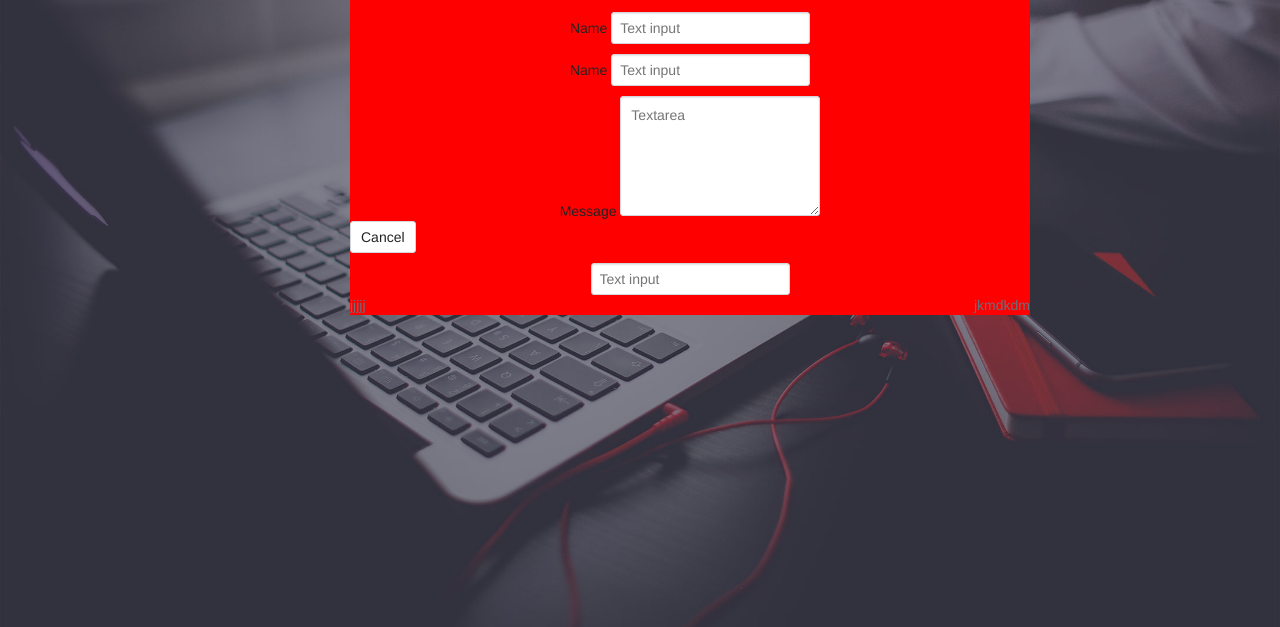
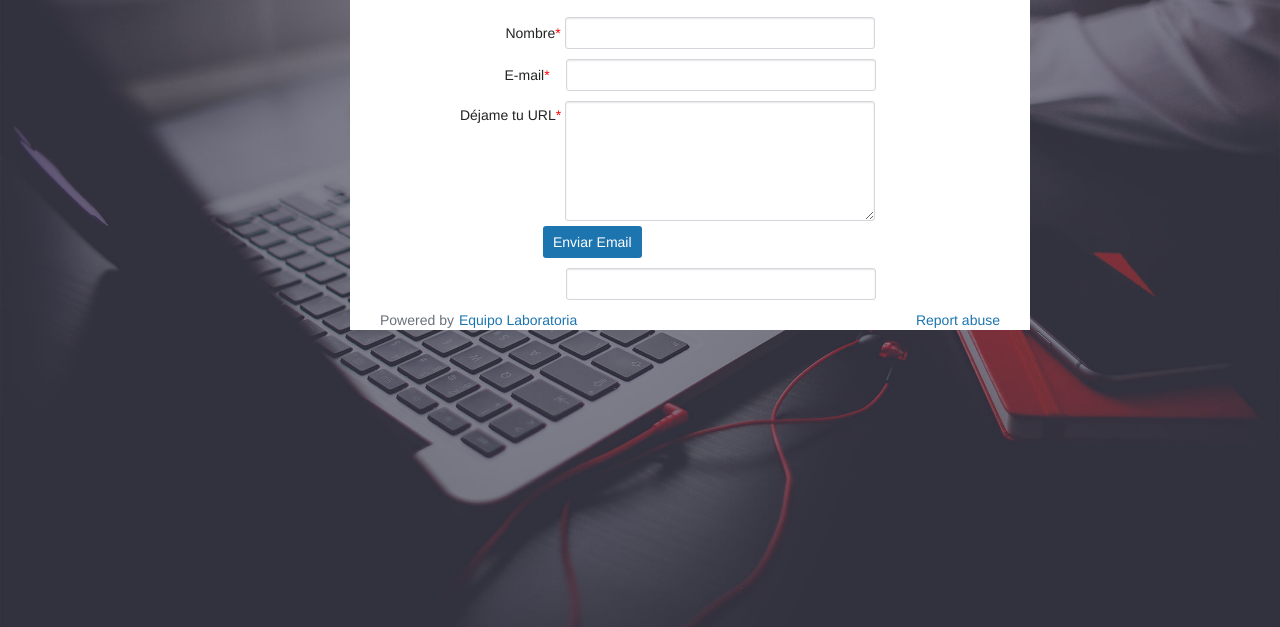
Before and after one commit to DianaMontufar/User-Testing-360-, a plain HTML site: page contact.html in a window 1280 px wide. Shown: the part 173-800 px from the top of the page. Drawn offline with Linux system fonts and the light colour scheme.

Commit message:
User Testing

```diff
--- a/contact.html
+++ b/contact.html
@@ -20,45 +20,45 @@
 			<div class="hero is-fullheight">
 			<div class="container">
 				<p class="control">
-				  <h1 class="h1-form is-text-left">Formulario User Testing 360</h1>
+				  <h1 class="h1-form">Formulario User Testing 360</h1>
 				  <hr class="hr-h1">
 				  <div class="lb">
-				  <label class="label">Name</label>
+				  <label class="label">Nombre<p class="asterisco">*</p></label>
 				  </div>
 				  <div class="inp">
-				  <input class="input" type="text" placeholder="Text input">
+				  <input class="input" type="text" placeholder="">
 				  </div>
 				</p>
 				<p class="control">
 				  <div class="lb">
-				  <label class="label">Name</label>
+				  <label class="label lb-a">E-mail<p class="asterisco">*</p></label>
 				  </div>
 				  <div class="inp">
-				  <input class="input" type="text" placeholder="Text input">
+				  <input class="input" type="text" placeholder="">
 				  </div>
 				</p>
 				<p class="control">
-					<div class="lb">
-						<label class="label">Message</label>
+					<div class="lb-txtarea">
+						<label class="label lb-txt">Déjame tu URL<p class="asterisco">*</p></label>
 					</div>
 				  	<div class="inp">
-				  <textarea class="textarea" placeholder="Textarea"></textarea>
+				  <textarea class="textarea" placeholder=""></textarea>
 				  </div>
 				</p>
 				<p class="control">
-				  <button class="button">Cancel</button>
+				  <button class="button btn-form">Enviar Email</button>
 				</p>
 				<p class="control">
 				<div class="inp">
-				  <input class="input" type="text" placeholder="Text input">
+				  <input class="input inp-email" type="text" placeholder="">
 				  </div>
 				  </p>
-				 <div class="columns">
+				 <div class="columns mg-l-r-20">
 					<div class="column is-text-left">
-						<p>jjjjj</p>
+						<p class="inp mg-r-5px">Powered by</p><a class="inp a-form" href="#">Equipo Laboratoria</a>
 					</div>
 					<div class="column is-text-right">
-						<p>jkmdkdm</p>
+						<a class="a-form" href="#">Report abuse</a>
 					</div>
 				 </div>
 				</div>
--- a/css/main-contact.css
+++ b/css/main-contact.css
@@ -10,21 +10,53 @@
 		background-color: rgba(45, 44, 65, 0.6);
 	}
 	.container{
-		background: red;
+		background: white;
 		margin: 100px 250px 0 350px;
 		border-top: 6px #1D75B0 solid;
 	}
+		.input{
+			width: 310px;
+		}
+		.textarea{
+			width: 310px;
+		}
+		.lb-a{
+			margin-right: 12px;
+		}
+		.button{
+
+			background: #1D75B0;
+			color: white;
+			border: none;
+		}
+		.inp-email{
+			margin-left: 61px;
+		}
+		.lb-txtarea{
+			display: inline-block;
+		}
+		.lb-txt{
+			margin-left: -45px;
+		    position: relative;
+		    top: -101px;
+		}
+		.btn-form{
+			margin-left: 193px;
+		}
 		.h1-form{
 			font-size: 30px;
-			margin-left: 60px;
 		}
 		.hr-h1{
-			margin-left: 60px;
-			margin-top: 5px;
+			margin-left: 80px;
+    		margin-top: 10px;
 		}
-		.inp{
+		.asterisco{
+			color: red;
 			display: inline-block;
 		}
-		.lb{
+		.inp, .lb{
 			display: inline-block;
 		}
+		.a-form{
+			color: #1D75B0;
+		}
--- a/css/utilities.css
+++ b/css/utilities.css
@@ -129,6 +129,15 @@ strong {
 .mg-btm-50{
 	margin-bottom: 50px;
 }
+.mg-l-r-20{
+	margin: 0 20px 0 20px;
+}
+.mg-r-5px{
+	margin-right: 5px;
+}
+.mg-r-28{
+	margin-right: 28px !important;
+}
 .w-100{
 	width: 100%;
 }
```
